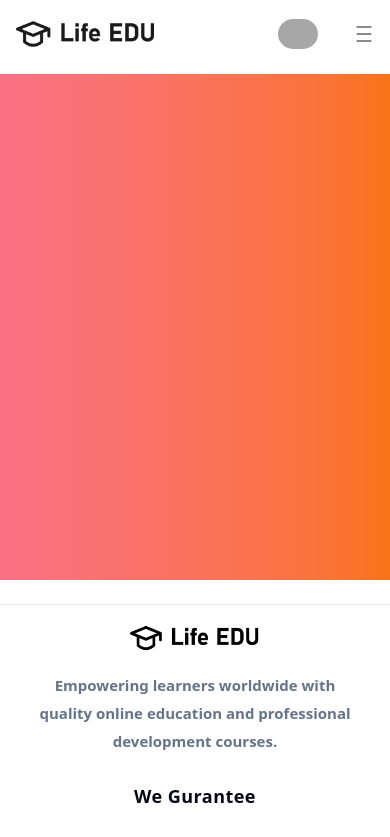
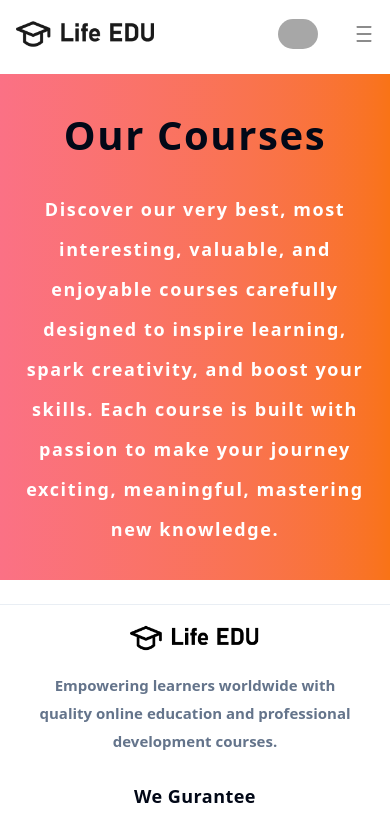
Before and after one commit to Life-Systems-PVT-LTD/Life-EDU, a Next.js app in the folder life-edu/: page /ourcourses in a window 390 px wide. Shown: the top 837 px of the page. Built offline with nearby package versions, Linux system fonts and the light colour scheme; grey boxes are pictures that could not be loaded.

Commit message:
Completed like 10% fully responsive hero section Pasindu Nethsara 2025-09-11 8.08 Pm

```diff
--- a/life-edu/src/app/ourcourses/page.tsx
+++ b/life-edu/src/app/ourcourses/page.tsx
@@ -14,11 +14,35 @@ function OurCourses() {
 
             {/* header */}
 
+            {/* main content */}
+
             <div className='flex flex-col mt-[74px]'>
 
                 {/* hero section */}
 
-                    <div className='flex flex-row bg-linear-to-r from-[#FB7185] to-[#F97316] h-[60vh]'></div>
+                <div className='flex flex-row bg-linear-to-r justify-center items-center from-[#FB7185] to-[#F97316] h-[60vh]'>
+
+                    {/* Description & header */}
+
+                    <div className='flex flex-col items-center gap-6 p-3'>
+
+                        <div className='flex flex-row tracking-widest'>
+
+                            <h1 className='text-[40px] font-bold text-[#020817]'>Our Courses</h1>
+
+                        </div>
+
+                        <div className='flex flex-row max-w-3xl text-center leading-10 tracking-widest'>
+
+                            <p className='text-[18px] font-semibold text-[#FFFFFF]'>Discover our very best, most interesting, valuable, and enjoyable courses carefully designed to inspire learning, spark creativity, and boost your skills. Each course is built with passion to make your journey exciting, meaningful, mastering new knowledge.</p>
+
+                        </div>
+
+                    </div>
+
+                    {/* Description & header */}
+
+                </div>
 
                 {/* hero section */}
 
@@ -28,6 +52,8 @@ function OurCourses() {
                 <div className='flex flex-row'></div>
 
             </div>
+
+            {/* main content */}
 
             {/* footer */}
 
```
